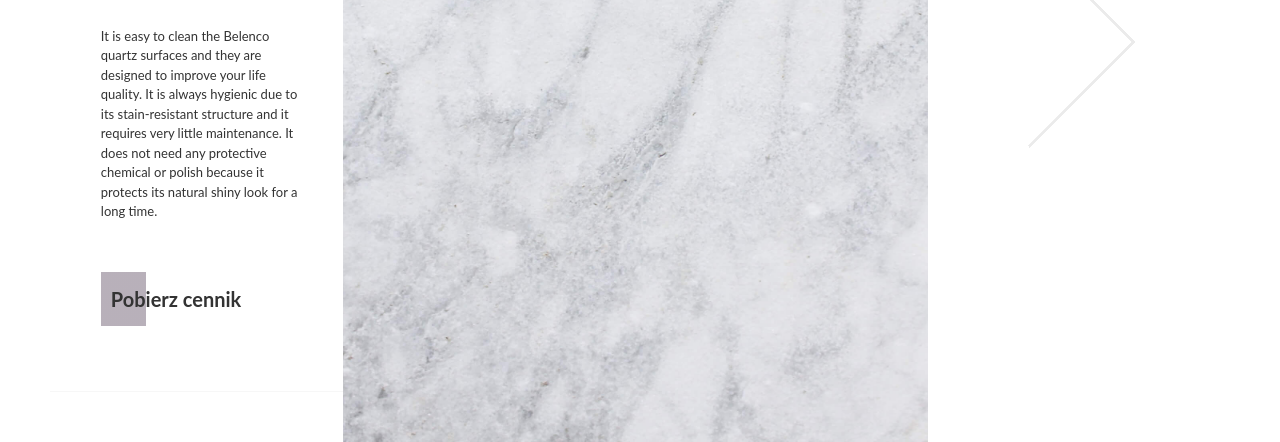
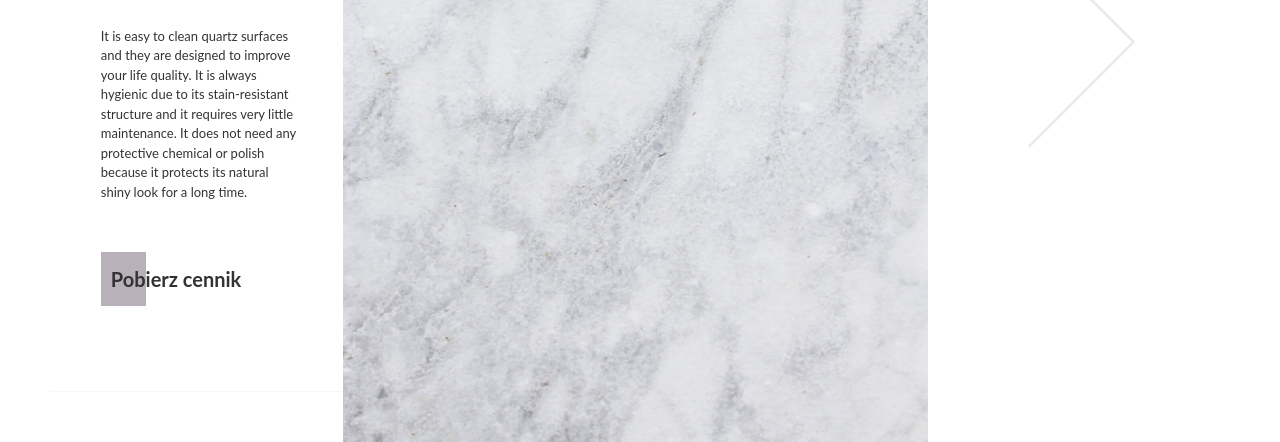
Before and after one commit to danleks/quartz-website, a Gatsby site: page /produkty/alinda in a window 1280 px wide. Shown: the part 358-800 px from the top of the page. Built offline with nearby package versions, Linux system fonts and the light colour scheme; Gatsby itself is replaced by a stand-in of ours.

Commit message:
style fixes

```diff
--- a/gatsby-config.js
+++ b/gatsby-config.js
@@ -2,11 +2,11 @@ const path = require('path');
 
 module.exports = {
   siteMetadata: {
-    title: `Kwarctex - strona oficjalna`,
-    description: `Kwarctex - strona oficjalna`,
+    title: `Quartz - strona oficjalna`,
+    description: `Quartz - strona oficjalna`,
     author: `@danleks`,
   },
-  pathPrefix: '/kwarctex',
+  pathPrefix: '/quartz',
   plugins: [
     `gatsby-plugin-transition-link`,
     {
--- a/src/pages/produkty/alinda.md
+++ b/src/pages/produkty/alinda.md
@@ -1,5 +1,5 @@
 ---
 title: "alinda 7563"
-description: "It is easy to clean the Belenco quartz surfaces and they are designed to improve your life quality. It is always hygienic due to its stain-resistant structure and it requires very little maintenance. It does not need any protective chemical or polish because it protects its natural shiny look for a long time."
+description: "It is easy to clean quartz surfaces and they are designed to improve your life quality. It is always hygienic due to its stain-resistant structure and it requires very little maintenance. It does not need any protective chemical or polish because it protects its natural shiny look for a long time."
 featuredImage: ../../assets/images/surfaces/alinda.jpg
 ---
--- a/src/pages/produkty/aurora.md
+++ b/src/pages/produkty/aurora.md
@@ -1,5 +1,5 @@
 ---
 title: "aurora 5435"
-description: "It is easy to clean the Belenco quartz surfaces and they are designed to improve your life quality. It is always hygienic due to its stain-resistant structure and it requires very little maintenance. It does not need any protective chemical or polish because it protects its natural shiny look for a long time."
+description: "It is easy to clean quartz surfaces and they are designed to improve your life quality. It is always hygienic due to its stain-resistant structure and it requires very little maintenance. It does not need any protective chemical or polish because it protects its natural shiny look for a long time."
 featuredImage: ../../assets/images/surfaces/aurora.jpg
 ---
--- a/src/pages/produkty/babilon.md
+++ b/src/pages/produkty/babilon.md
@@ -1,5 +1,5 @@
 ---
 title: "babilon 2345"
-description: "It is easy to clean the Belenco quartz surfaces and they are designed to improve your life quality. It is always hygienic due to its stain-resistant structure and it requires very little maintenance. It does not need any protective chemical or polish because it protects its natural shiny look for a long time."
+description: "It is easy to clean quartz surfaces and they are designed to improve your life quality. It is always hygienic due to its stain-resistant structure and it requires very little maintenance. It does not need any protective chemical or polish because it protects its natural shiny look for a long time."
 featuredImage: ../../assets/images/surfaces/babilon.jpg
 ---
--- a/src/pages/produkty/boletus.md
+++ b/src/pages/produkty/boletus.md
@@ -1,5 +1,5 @@
 ---
 title: "boletus 1232"
-description: "It is easy to clean the Belenco quartz surfaces and they are designed to improve your life quality. It is always hygienic due to its stain-resistant structure and it requires very little maintenance. It does not need any protective chemical or polish because it protects its natural shiny look for a long time."
+description: "It is easy to clean quartz surfaces and they are designed to improve your life quality. It is always hygienic due to its stain-resistant structure and it requires very little maintenance. It does not need any protective chemical or polish because it protects its natural shiny look for a long time."
 featuredImage: ../../assets/images/surfaces/boletus.jpg
 ---
--- a/src/pages/produkty/gala.md
+++ b/src/pages/produkty/gala.md
@@ -1,5 +1,5 @@
 ---
 title: "gala 9856"
-description: "It is easy to clean the Belenco quartz surfaces and they are designed to improve your life quality. It is always hygienic due to its stain-resistant structure and it requires very little maintenance. It does not need any protective chemical or polish because it protects its natural shiny look for a long time."
+description: "It is easy to clean quartz surfaces and they are designed to improve your life quality. It is always hygienic due to its stain-resistant structure and it requires very little maintenance. It does not need any protective chemical or polish because it protects its natural shiny look for a long time."
 featuredImage: ../../assets/images/surfaces/gala.jpg
 ---
```
